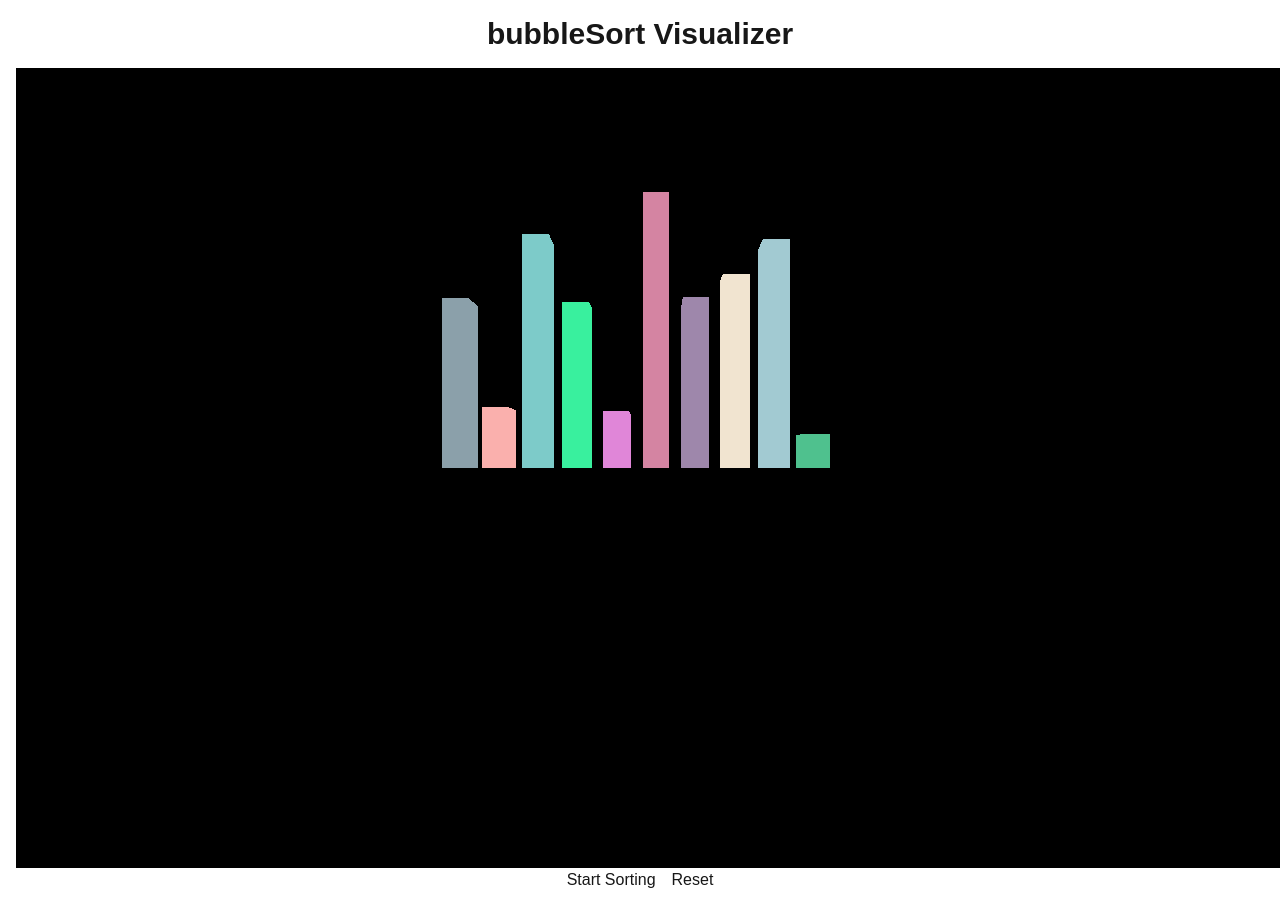
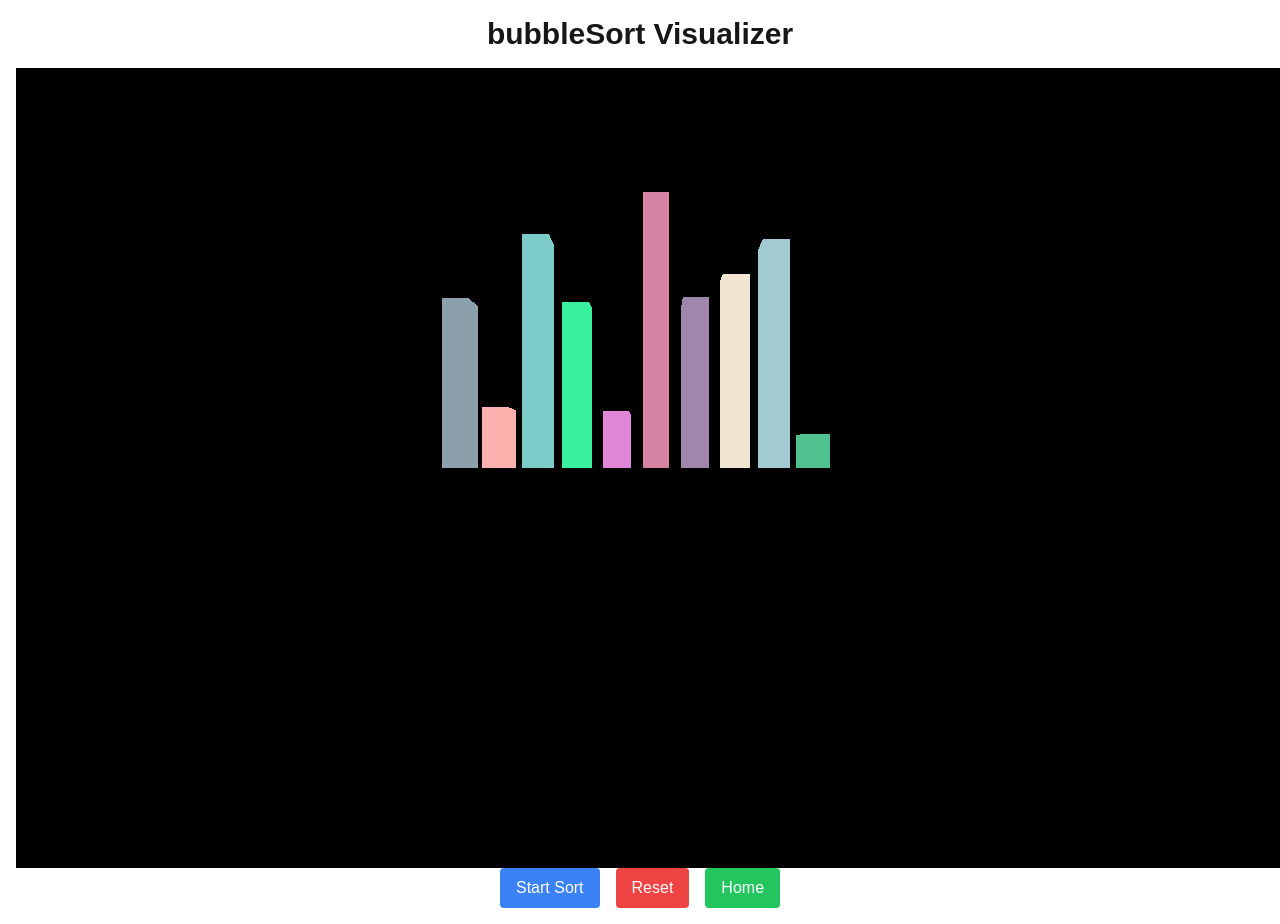
Before and after one commit to AndrewBrickweg/Data-Structure-and-Algorithm-Visualizer, a Next.js app: page /algorithms/bubbleSort in a window 1280 px wide. Built offline with nearby package versions, Linux system fonts and the light colour scheme.

Commit message:
finished reset functionality and added home page button

```diff
--- a/src/app/algorithms/[algorithm]/page.tsx
+++ b/src/app/algorithms/[algorithm]/page.tsx
@@ -8,7 +8,9 @@ import { useRef } from "react";
 
 const AlgorithmPage = () => {
   const { algorithm } = useParams();
-  const visualizerRef = useRef<{ sortBars: () => void }>(null);
+  const visualizerRef = useRef<{ sortBars: () => void; reset: () => void }>(
+    null
+  );
 
   const algorithmName =
     typeof algorithm === "string" && algorithm !== "sorting"
@@ -21,11 +23,16 @@ const AlgorithmPage = () => {
     visualizerRef.current?.sortBars();
   };
 
+  const handleReset = () => {
+    console.log("Reset button clicked!"); // Debug log
+    visualizerRef.current?.reset();
+  };
+
   return (
     <div className="flex flex-col items-center justify-center min-h-screen p-4">
       <h1 className="text-3xl font-bold mb-4">{algorithmName} Visualizer</h1>
       <Visualizer ref={visualizerRef} algorithm={algorithmName} />
-      <AlgorithmControls startSort={handleSortStart} />
+      <AlgorithmControls startSort={handleSortStart} reset={handleReset} />
     </div>
   );
 };
--- a/src/components/AlgorithmsControls.tsx
+++ b/src/components/AlgorithmsControls.tsx
@@ -1,4 +1,6 @@
 // src/components/AlgorithmsControls.tsx
+import Link from "next/link";
+
 interface AlgorithmControlsProps {
   startSort: () => void;
   reset: () => void;
@@ -9,11 +11,22 @@ const AlgorithmControls: React.FC<AlgorithmControlsProps> = ({
   reset,
 }) => {
   return (
-    <div className="controls">
-      <div className="flex space-x-4">
-        <button onClick={startSort}>Start Sorting</button>
-        <button onClick={reset}>Reset</button>
-      </div>
+    <div className="flex space-x-4">
+      <button
+        onClick={startSort}
+        className="px-4 py-2 bg-blue-500 text-white rounded"
+      >
+        Start Sort
+      </button>
+      <button
+        onClick={reset}
+        className="px-4 py-2 bg-red-500 text-white rounded"
+      >
+        Reset
+      </button>
+      <Link href="/" className="px-4 py-2 bg-green-500 text-white rounded">
+        Home
+      </Link>
     </div>
   );
 };
--- a/src/components/Visualizer.tsx
+++ b/src/components/Visualizer.tsx
@@ -37,6 +37,19 @@ const Visualizer = forwardRef<{ sortBars: () => void }, VisualizerProps>(
         } else {
           console.log(`Unknown algorithm: ${lowerCaseAlgorithm}`);
         }
+      },
+      reset: () => {
+        console.log("reset clicked");
+        barsRef.current.forEach((bar) => scene.remove(bar));
+        barsRef.current = []; // Clear the reference array
+        heights.current = []; // Reset heights array
+        const newBars = generateBars();
+        newBars.forEach((bar) => {
+          scene.add(bar);
+          barsRef.current.push(bar);
+        });
+
+        console.log("Bars reset successfully.");
       },
     }));
     //*****************************************************************
@@ -114,6 +127,9 @@ const Visualizer = forwardRef<{ sortBars: () => void }, VisualizerProps>(
 
     //*****************************************************************
     const generateBars = () => {
+      //clear old bars first
+      barsRef.current.forEach((bar) => scene.remove(bar));
+      barsRef.current = []; // Clear the reference array
       // Generate bars
       const barCount = 10;
       const barWidth = 1;
@@ -146,11 +162,12 @@ const Visualizer = forwardRef<{ sortBars: () => void }, VisualizerProps>(
     };
     //***************************************************************** */
 
+    const scene = useRef(new THREE.Scene()).current; // Ensure a single scene instance
+
     useEffect(() => {
       if (!containerRef.current) return;
 
       // Set up scene, camera, and renderer
-      const scene = new THREE.Scene();
       const camera = new THREE.PerspectiveCamera(
         75,
         window.innerWidth / window.innerHeight,
@@ -199,11 +216,6 @@ const Visualizer = forwardRef<{ sortBars: () => void }, VisualizerProps>(
       };
     }, [resetCounter]);
 
-    const reset = () => {
-      console.log("reset clicked");
-      setResetCounter((prev) => prev + 1);
-      console.log(resetCounter);
-    };
     //*****************************************************************
 
     //*****************************************************************
```
